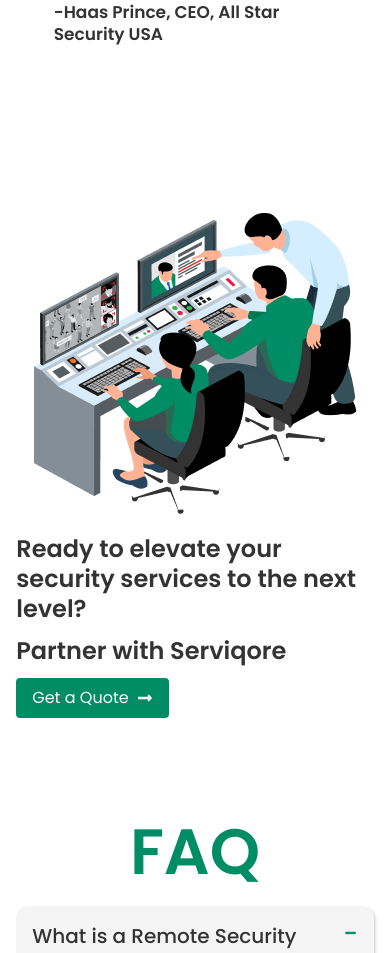
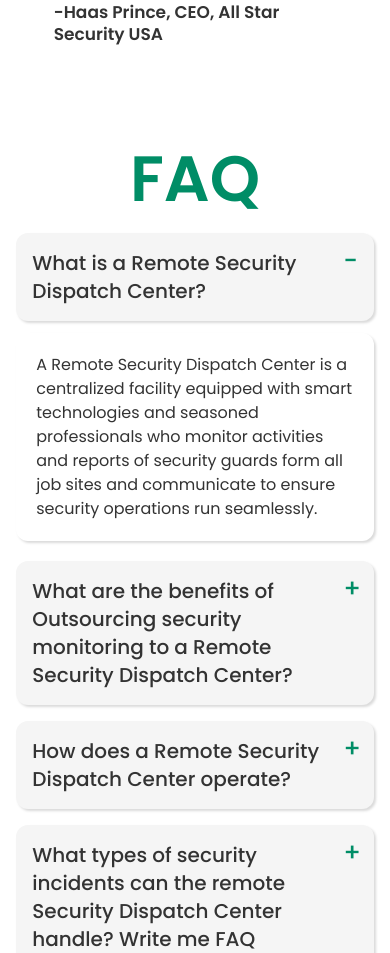
Before and after one commit to jhimi01/serviqore, a React (Vite) app: page / in a window 390 px wide. Shown: the part 2640-3593 px from the top of the page. Built offline with nearby package versions, Linux system fonts and the light colour scheme.

Commit message:
delete number

```diff
--- a/src/pages/Homepage/FaqSection/FaqSection.jsx
+++ b/src/pages/Homepage/FaqSection/FaqSection.jsx
@@ -3,7 +3,7 @@
 
 const FaqSection = () => {
   return (
-    <div className="md:w-10/12 w-11/12 mx-auto mt-14 mb-0 md:mb-48">
+    <div className="md:w-10/12 w-11/12 mx-auto mt-14 ">
       <h1 className="text-[64px] my-4 leading-[76px] font-semibold text-primary text-center">
         FAQ
       </h1>
@@ -265,7 +265,7 @@
         >
           How does the remote security dispatch center secure data privacy?
         </div>
-        <div className="collapse-content mt-3 bg-white p-0 md:h-full h-[1250px]">
+        <div className="collapse-content mt-6 bg-white p-0 ">
           <div
             style={{ boxShadow: "rgba(0, 0, 0, 0.15) 1.95px 1.95px 2.6px" }}
             className="space-y-3 text-textMuted rounded-xl p-5 "
--- a/src/pages/Homepage/Home/Home.jsx
+++ b/src/pages/Homepage/Home/Home.jsx
@@ -212,9 +212,9 @@
 
       <Testimonials />
 
+      <FaqSection />
       <Serviqore />
 
-      <FaqSection />
 
 
     </>
--- a/src/pages/Homepage/Serviqore/Serviqore.jsx
+++ b/src/pages/Homepage/Serviqore/Serviqore.jsx
@@ -5,7 +5,7 @@
 
 const Serviqore = () => {
   return (
-    <div className="md:w-10/12 w-11/12 mx-auto py-10">
+    <div className="md:w-10/12 w-11/12 mx-auto py-10 my-10">
       <div className="md:flex items-center justify-center mt-12">
         <div className="md:w-1/2">
           <img className="mx-auto my-5" src={group} />
```
